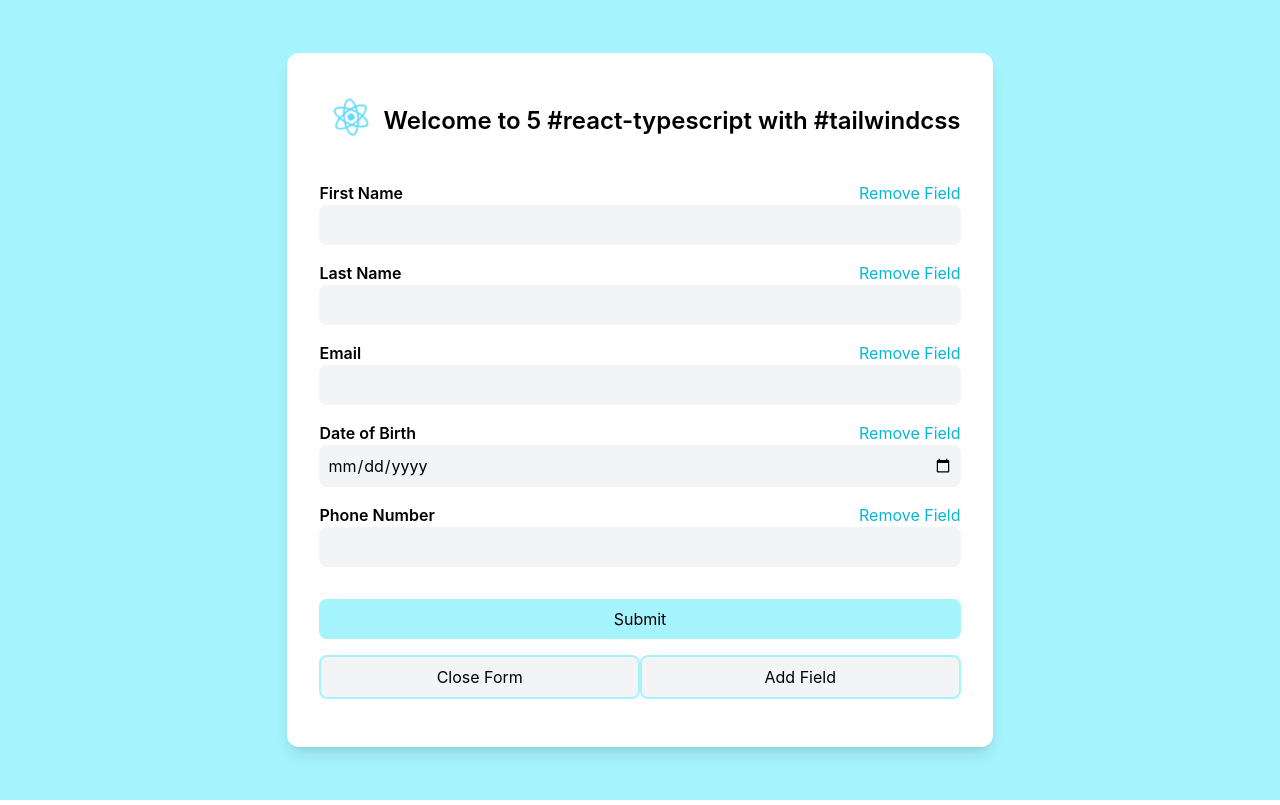
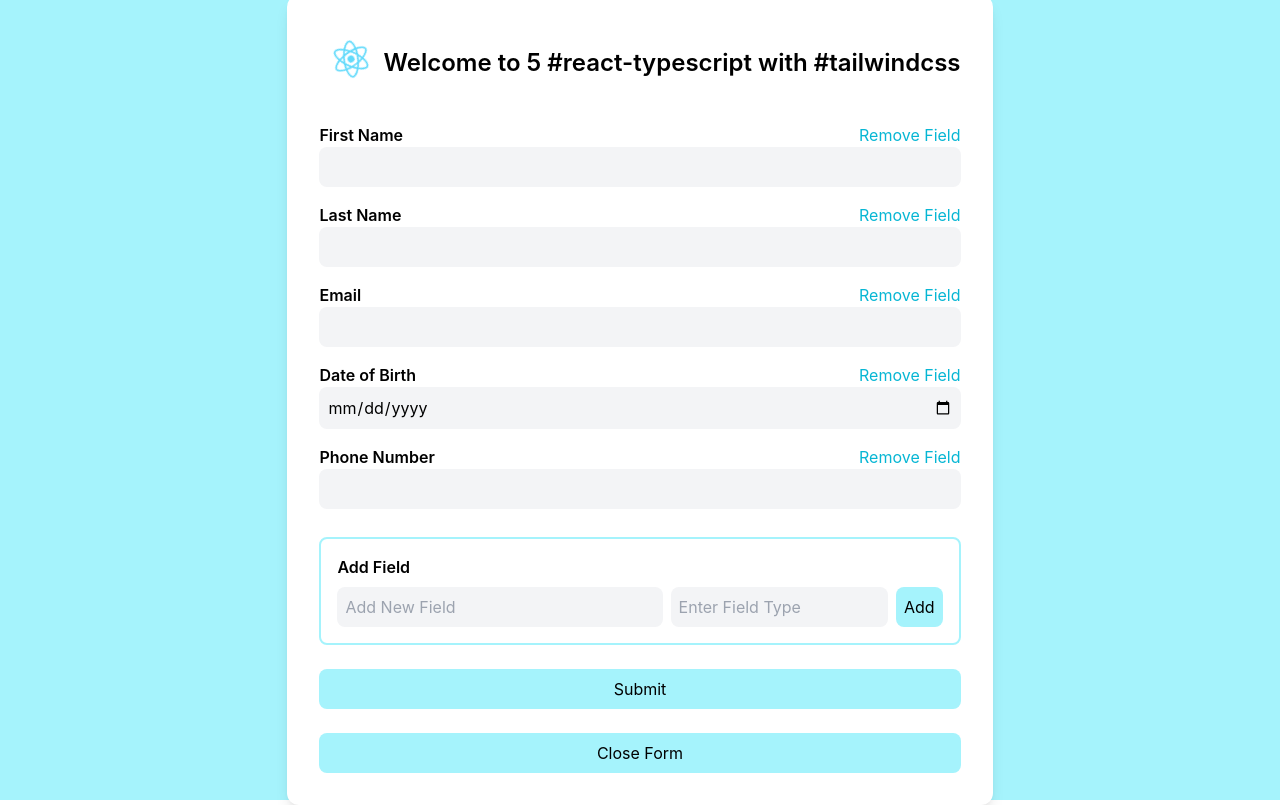
Before and after one commit to Aayushi-Mittal/GDC-WD301, a React (Create React App) app: page / in a window 1280 px wide. Both pictures are taken after a click on the button "Open Form". Built offline with nearby package versions, Linux system fonts and the light colour scheme.

Commit message:
Add Field Functionality completed

```diff
--- a/src/components/Form.tsx
+++ b/src/components/Form.tsx
@@ -1,5 +1,5 @@
 import LabelledInput from "./LabelledInput";
-import {useState} from 'react'
+import { useState } from 'react'
 
 const formFields = [
   { id: 1, label: "First Name", type: "text" },
@@ -9,35 +9,55 @@ const formFields = [
   { id: 5, label: "Phone Number", type: "tel" },
 ];
 
-function Form(props:{closeFormCB:()=>void}) {
+function Form(props: { closeFormCB: () => void }) {
   const [state, setState] = useState(formFields);
+  const [newField, setNewField] = useState("");
+  const [newFieldType, setNewFieldType] = useState("");
 
   const addField = () => {
     setState([
       ...state,
       {
-        id: state.length+2,
-        label: "New Field",
-        type: "text"
+        id: Number(new Date()),
+        label: newField,
+        type: newFieldType
       }
     ])
+    setNewFieldType("text");
   }
 
-  const removeField = (id:number) => {
+  const removeField = (id: number) => {
     setState(state.filter((field) => field.id !== id))
   }
 
   return (
-    <>
-      <form className="mt-6 mb-4">
-        {state.map((field) => (
-          <LabelledInput key={field.id} id={field.id} label={field.label} type={field.type} removeFieldCB={removeField}/>
-        ))}
-        <input type="submit" className="p-2 mt-6 bg-cyan-200 rounded-lg w-full hover:bg-cyan-300" />
-        <button className="mt-4 p-2 bg-gray-100 border-2 border-cyan-200 rounded-lg hover:bg-cyan-200 w-1/2" onClick={props.closeFormCB}>Close Form</button>
-        <button className="mt-4 p-2 bg-gray-100 border-2 border-cyan-200 rounded-lg hover:bg-cyan-200 w-1/2" onClick={addField}>Add Field</button>
-      </form>
-    </>
+    <div className="mt-6">
+      {state.map((field) => (
+        <LabelledInput key={field.id} id={field.id} label={field.label} type={field.type} removeFieldCB={removeField} />
+      ))}
+      <div className="border-2 rounded-lg p-4 mt-5 border-cyan-200">
+        <label className="font-semibold">Add Field</label>
+        <div className="flex justify-between gap-2">
+          <input type="text"
+            className="p-2 mt-2 bg-gray-100 rounded-lg outline-cyan-500 w-3/5"
+            placeholder="Add New Field"
+            onChange={(e) => {
+              e.preventDefault();
+              setNewField(e.target.value);
+            }} />
+          <input type="text"
+            className="p-2 mt-2 bg-gray-100 rounded-lg outline-cyan-500 w-2/5"
+            placeholder="Enter Field Type"
+            onChange={(e) => {
+              e.preventDefault();
+              setNewFieldType(e.target.value);
+            }} />
+          <button className="p-2 mt-2 bg-cyan-200 rounded-lg hover:bg-cyan-300" onClick={addField}>Add</button>
+        </div>
+      </div>
+      <input type="submit" className="p-2 mt-6 bg-cyan-200 rounded-lg w-full hover:bg-cyan-300" />
+      <button className="p-2 mt-6 bg-cyan-200 rounded-lg hover:bg-cyan-300 w-full" onClick={props.closeFormCB}>Close Form</button>
+    </div>
   );
 }
 
--- a/src/components/LabelledInput.tsx
+++ b/src/components/LabelledInput.tsx
@@ -1,11 +1,10 @@
-import React from 'react'
+const LabelledInput = (props: { id: number, label: string, type: string, removeFieldCB: (id: number) => void }) => {
 
-const LabelledInput = (props:{id:number, label:string, type:string, removeFieldCB: (id:number)=>void}) => {
     return (
         <div key={props.id} className="py-2">
             <div className="flex justify-between">
                 <label className="font-semibold">{props.label}</label>
-            <button className="text-cyan-500" onClick={(_)=>props.removeFieldCB(props.id)}>Remove Field</button>
+                <button className="text-cyan-500" onClick={(_) => { props.removeFieldCB(props.id) }}>Remove Field</button>
             </div>
             <input
                 type={props.type}
```
Lines whose indentation alone changed are shown as unchanged.
